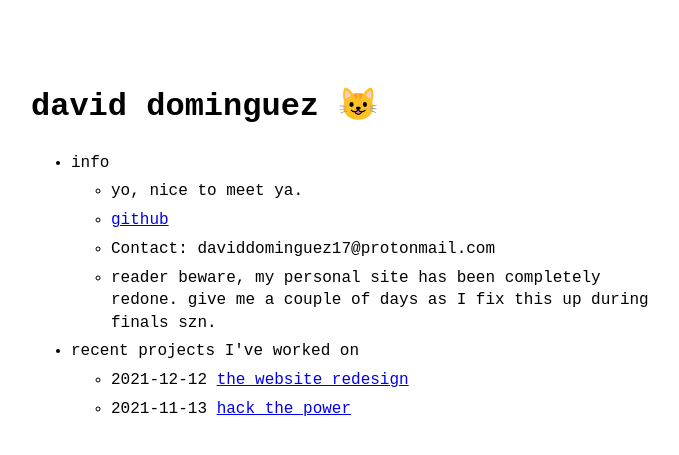
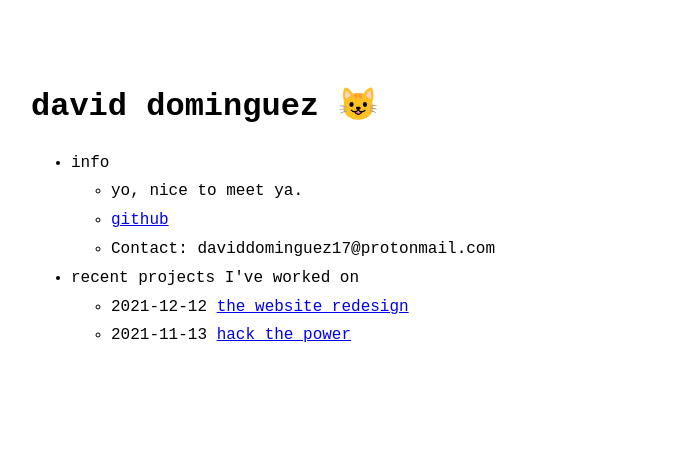
Before and after one commit to ddominguez8/daviddominguez.xyz, a Jekyll site: the page built from index.markdown, in a window 1280 px wide. Shown: the top 455 px of the page, without its empty margins (289-968 px from the left). Built offline with Jekyll 4.4.1, drawn with Linux system fonts in a browser that asks for light colours.

Commit message:
No longer in Finals season, and seems that everything is stable and fine with website. Removing home page message.

```diff
--- a/_data/menu.yml
+++ b/_data/menu.yml
@@ -8,7 +8,6 @@ entries:
       - title: github
         url: https://github.com/ddominguez8
       - title: 'Contact: daviddominguez17@protonmail.com'
-      - title: reader beware, my personal site has been completely redone. give me a couple of days as I fix this up during finals szn.
 
   - title: recent projects I've worked on
     post_list:
```
